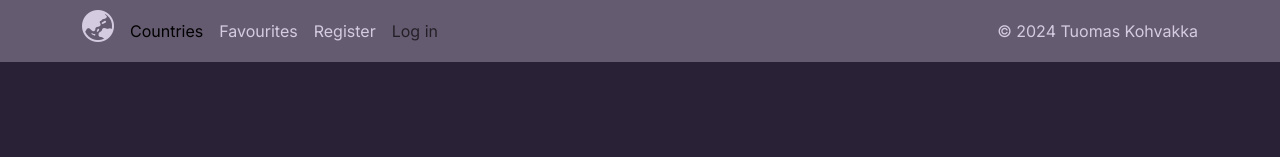
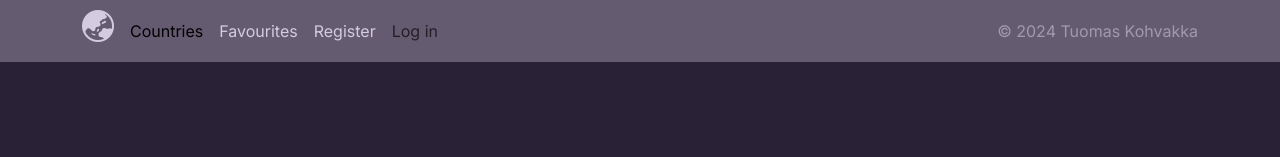
Before and after one commit to tauoms/countries-bootstrap-from-scratch, a React (Vite) app: page / in a window 1280 px wide. Shown: the top 157 px of the page. Built offline with nearby package versions, Linux system fonts and the light colour scheme; no server answers.

Commit message:
Stype copyright span

```diff
--- a/src/css/main.css
+++ b/src/css/main.css
@@ -12,7 +12,8 @@ body {
   border: 0px;
 }
 
-.subtitle {
+.subtitle,
+.copyright {
   color: #a09aab;
   font-size: medium;
 }
--- a/src/pages/Layout.jsx
+++ b/src/pages/Layout.jsx
@@ -47,7 +47,7 @@ const Layout = () => {
                   </>
                 )}
               </Nav>
-              <div className="ms-auto align-items-center d-flex">
+              <div className="ms-auto align-items-center d-flex copyright">
                 <span>&copy; 2024 Tuomas Kohvakka</span>
               </div>
             </Navbar.Collapse>
```
